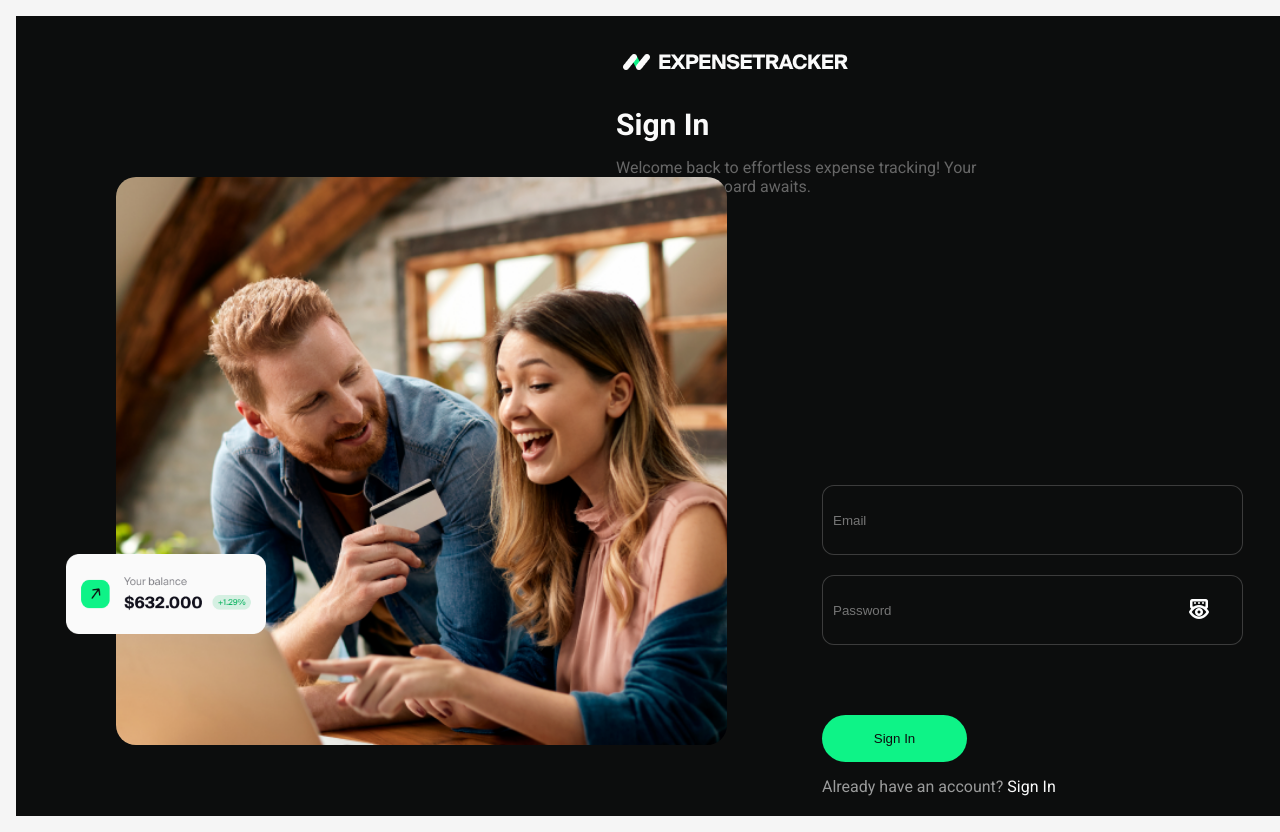
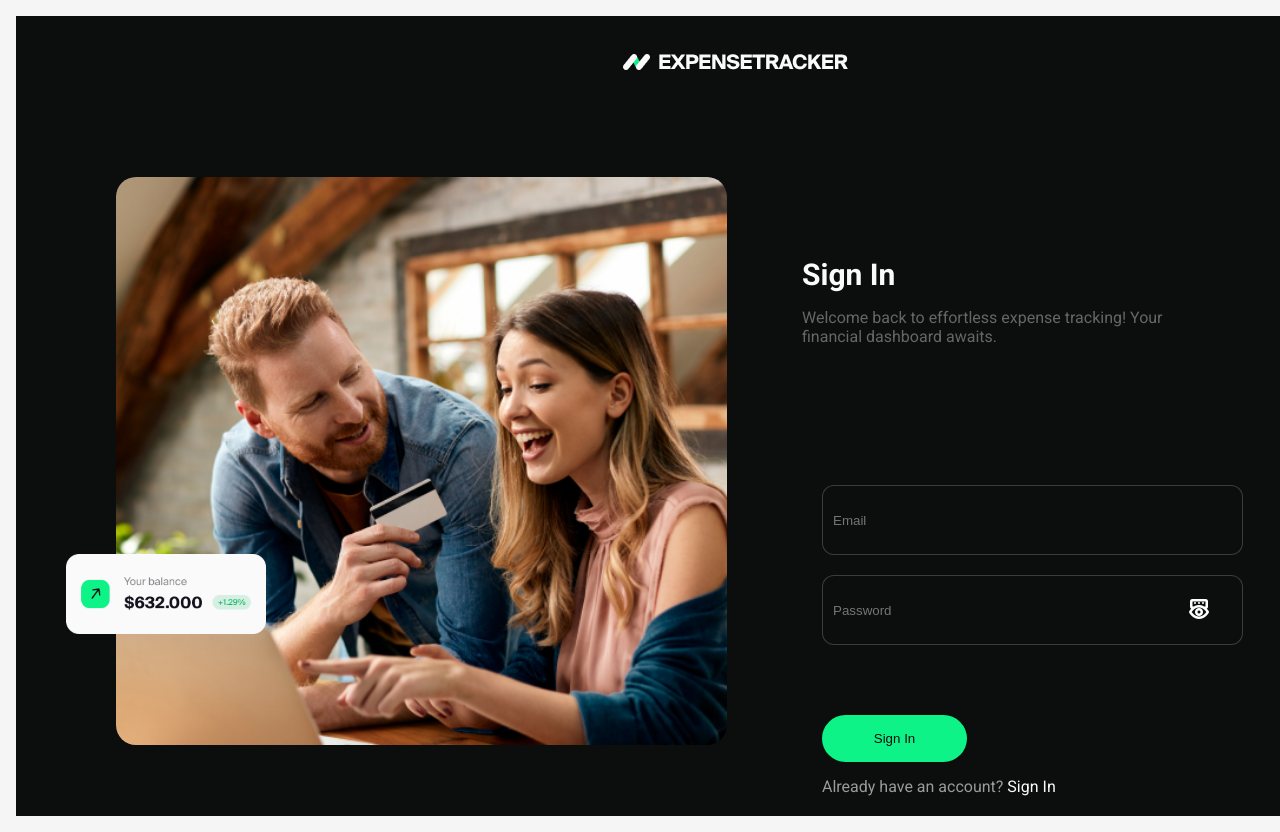
Before and after one commit to Reuelle/expense-tracker, a React (Create React App) app: page /expense-tracker/login in a window 1280 px wide. Shown: the top 832 px of the page. Built offline with nearby package versions, Linux system fonts and the light colour scheme.

Commit message:
Update LoginPage.module.css

```diff
--- a/src/components/LoginPage/LoginPage.module.css
+++ b/src/components/LoginPage/LoginPage.module.css
@@ -10,8 +10,8 @@
 
 .pageHeader {
   width: 419px;
-  margin-bottom: 0; /* Adjust this value to reduce space */
-  margin-left: 600px;
+  margin-top: 150px; /* Adjust this value to reduce space */
+  margin-left: 786px;
   Position: absolute;
 }
 
```
